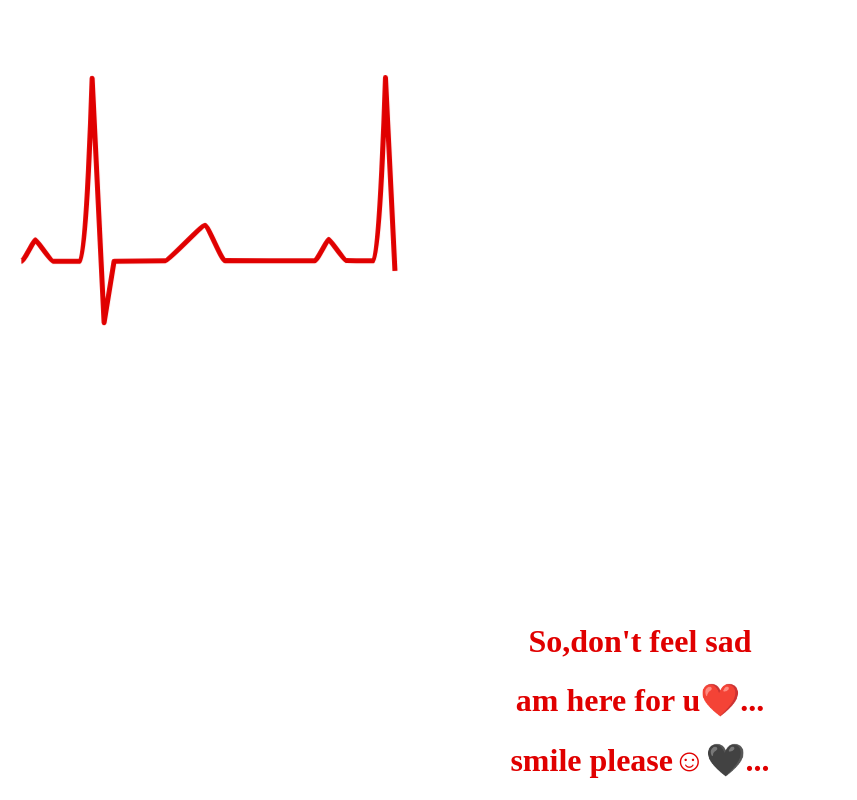
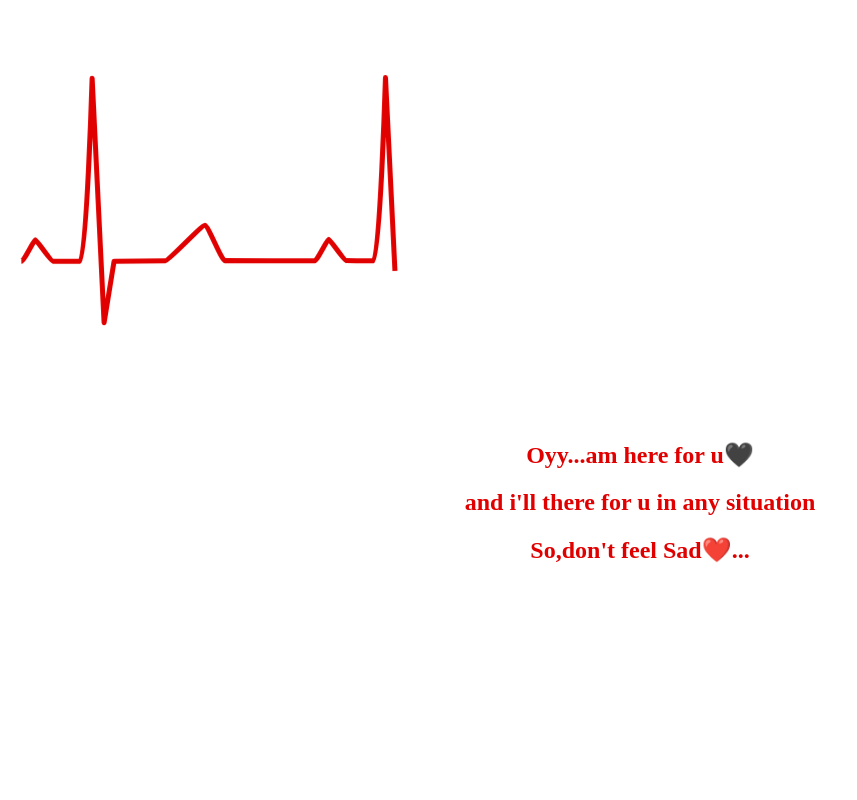
Before and after one commit to Vinila79/heartbeat, a plain HTML site: page index.html in a window 1280 px wide. Shown: the part 307-1107 px from the top of the page, without its empty margins (0-857 px from the left). After the commit the page ends 908 px from the top, so only its background shows below. Drawn offline with Linux system fonts and the light colour scheme.

Commit message:
changes1

```diff
--- a/hearstyle.css
+++ b/hearstyle.css
@@ -1,6 +1,11 @@
 h1{
     color: #e00000;
     text-align: center;
+}
+.last{
+  color: #e00000;
+  text-align: center;
+  margin-top: -180px;
 }
 .heart{
     height: 100vh;
--- a/index.html
+++ b/index.html
@@ -14,6 +14,7 @@
         <h1>here is my heart🫶</h1>
         <h1>and </h1>
         <h1>its beating for you🙈...</h1>
+
     </div>
 
 <div class="heart">
@@ -22,9 +23,15 @@
   <path  pathLength="1" id="line" d="M5.32 78.13c.96-.01 5-8.5 5.54-8.54.58-.05 6.1 8.51 7.1 8.51 3.66 0 9.29.06 10.71.05 2.53-.01 4.82-72.88 4.82-72.88l4.76 97.28 3.97-24.45 20.45-.22C64 77.86 77.1 63.66 78.36 63.8c1.31.15 6.68 14.08 7.94 14.07 2.3-.03 33.32.04 35.76.02.96 0 5-8.5 5.53-8.53.59-.05 6.1 8.51 7.1 8.5 3.66 0 9.3.07 10.72.06 2.53-.02 4.81-72.89 4.81-72.89l4.77 97.28 3.97-24.44s83.34-3.33 74.69 7.67c-8.65 11-45.3-42.94-31.65-53.58 25.6-19.96 49.96 36.94 40.26 36.5-12.2-.53 1.8-62.32 23.41-51.7 32.24 15.86-17.56 84.92-26.4 81.77-5.73-2.05-.68-21.68 31.4-26.58 26.65-6.42 29.5 2.35 52.62 7.11 2.53-.02 4.82-72.89 4.82-72.89l4.76 97.28 3.97-24.44 20.45-.22c1.31-.02 14.41-14.22 15.68-14.07 1.32.15 6.7 14.08 7.95 14.07 2.29-.03 33.32.04 35.76.02.95 0 5-8.5 5.53-8.54.58-.04 6.1 8.52 7.1 8.52 3.66 0 9.3.06 10.72.05 2.53-.02 4.81-72.89 4.81-72.89l4.77 97.28 3.97-24.44 20.45-.23c1.31-.01 14.4-14.22 15.68-14.07 1.32.16 6.69 14.09 7.94 14.07" />
 </svg>
 </div>
-  <h1 class="last">So,don't feel sad</h1>
-  <h1 class="last">am here for u❤️...</h1>
-  <h1 class="last">smile please☺🖤...</h1>
+
+  <div class="last">
+    <h2>Oyy...am here for u🖤</h2>
+    <h2> and i'll there for u in any situation</h2>
+    <h2>So,don't feel Sad❤️...</h2>
+  </div>
+
+
+
   <div>
 
   </div>
```
